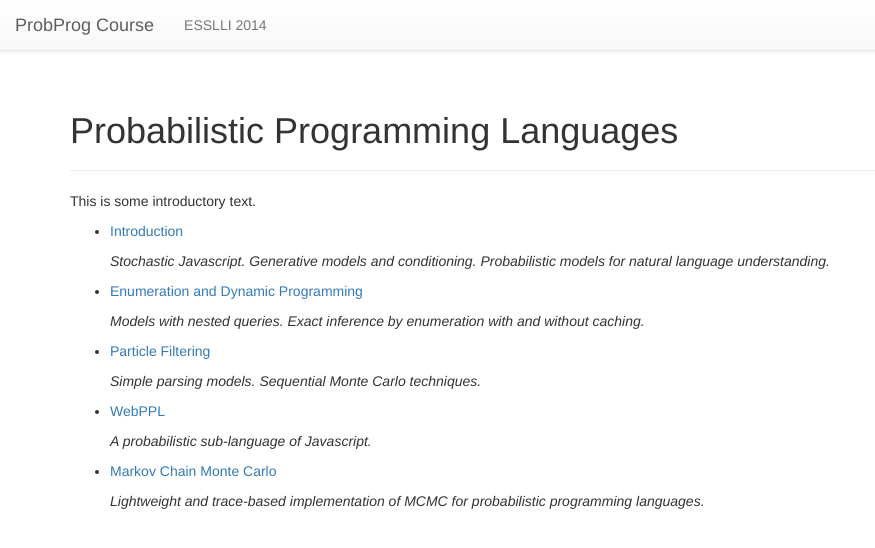
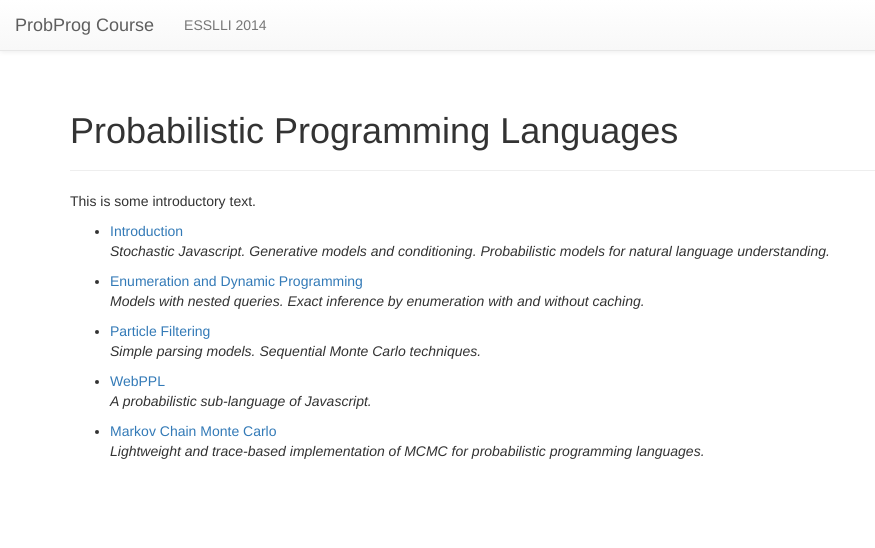
Before and after one commit to probmods/dippl, a Jekyll site: the page built from index.md, in a window 1280 px wide. Shown: the top 548 px of the page, without its empty margins (0-875 px from the left). Built offline with Jekyll 4.4.1, drawn with Linux system fonts in a browser that asks for light colours; nearby versions of some CDN libraries; library files that are not in the unit come from our copies.

Commit message:
Update index.md

```diff
--- a/index.md
+++ b/index.md
@@ -9,8 +9,7 @@ This is some introductory text.
 
 {% for p in sorted_pages %}
     {% if p.layout == 'lecture' %}
-- [{{ p.title }}]({{ site.baseurl }}{{ p.url }})
-
+- [{{ p.title }}]({{ site.baseurl }}{{ p.url }})<br>
     <em>{{ p.description }}</em>
     {% endif %}
 {% endfor %}
```
